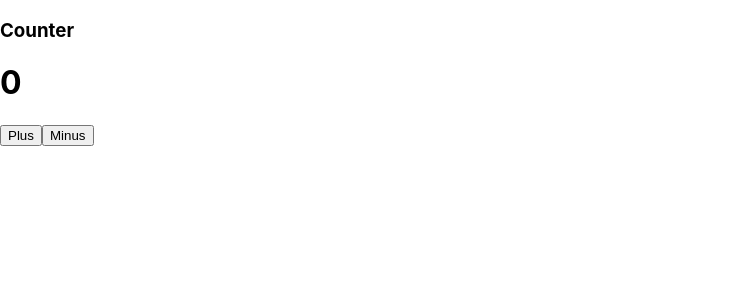
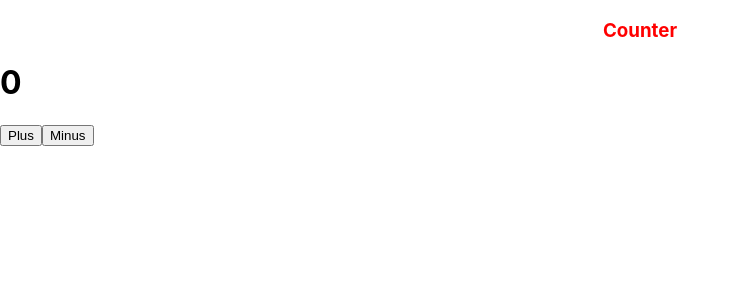
Before and after one commit to MakedonskyVladimir/React-counter, a React (Create React App) app: page / in a window 1280 px wide. Shown: the top 300 px of the page, without its empty margins (0-740 px from the left). Built offline with nearby package versions, Linux system fonts and the light colour scheme.

Commit message:
added module with styles

```diff
--- a/src/App.js
+++ b/src/App.js
@@ -1,4 +1,6 @@
 import React from "react";
+import cl from './App.module.css';
+
 
 const App = () => {
   const [count, setCount] = React.useState(0)
@@ -11,7 +13,7 @@ const App = () => {
   }
   return (
     <>
-      <h3>Counter</h3>
+      <h3 className={cl.title}>Counter</h3>
       <h1>{count}</h1>
       <button onClick={onClickPlus}>Plus</button>
       <button onClick={onClickMinus}>Minus</button>
--- /dev/null
+++ b/src/App.module.css
@@ -0,0 +1,4 @@
+.title {
+    color: red;
+    text-align: center;
+}
```
